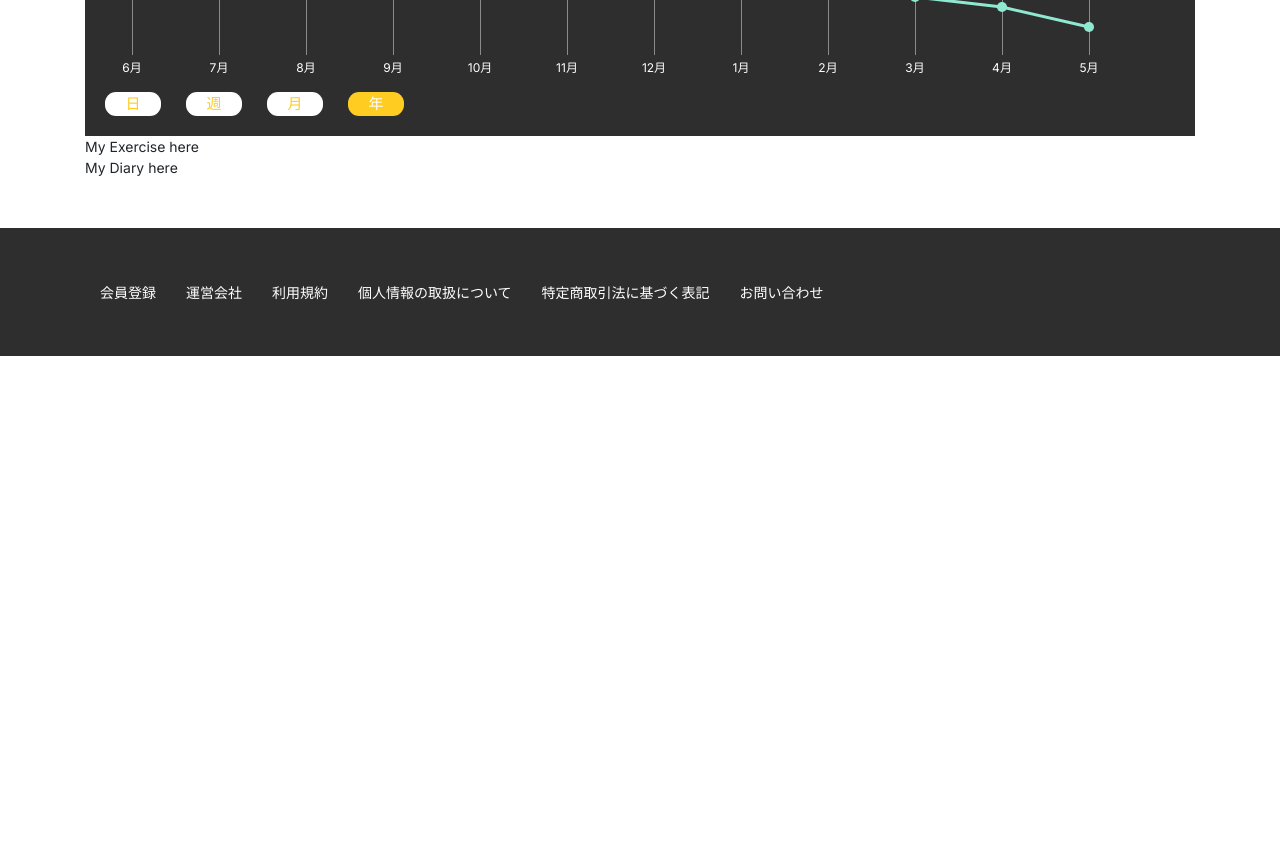
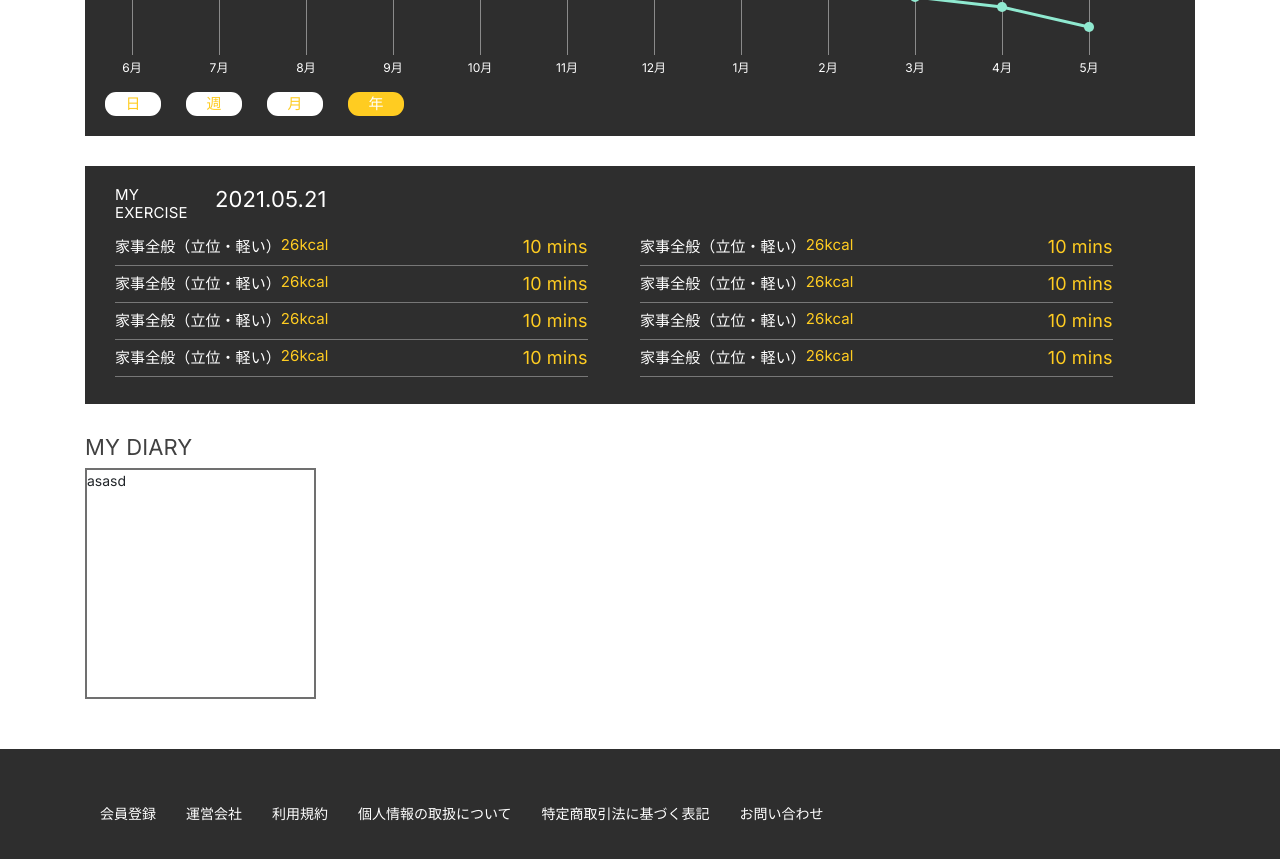
Before and after one commit to honghaijs6/healthy, a Next.js app: page / in a window 1280 px wide. Shown: the part 1860-2719 px from the top of the page. Before the commit the page ends 2216 px from the top, so only its background shows below. Built offline with nearby package versions, Linux system fonts and the light colour scheme.

Commit message:
added My exercise data

```diff
--- a/pages/_app.tsx
+++ b/pages/_app.tsx
@@ -1,6 +1,8 @@
 
 import 'styles/globals.css';
 import 'styles/myGraph.css';
+import 'styles/myRecordData.css';
+import 'styles/myDiary.css';
 
 
 import type { AppProps } from 'next/app'
--- a/pages/home/SectionRecordLabel.tsx
+++ b/pages/home/SectionRecordLabel.tsx
@@ -1,3 +1,4 @@
+
 import LineChart from "components/LineChart"
 import SquareRecord from "components/SqareRecord"
 
@@ -21,11 +22,60 @@ const SectionRecordLabel = () => {
                 </div>
 
                 <div className="my-record-data">
-                    My Exercise here
+
+                    <div className="title">
+                        <label>My Exercise</label>
+                        <span>2021.05.21</span>
+                    </div>
+                    <div className="content">
+                        <div className="left">
+                            <ul className="data">
+                                {
+                                    Array.from(Array(10)).map((_, index) => {
+                                        return (
+                                            <li key={index}>
+                                                <div className="title">
+                                                    家事全般（立位・軽い）<br />
+                                                    <span>26kcal</span>
+                                                </div>
+                                                <div className="time">
+                                                    10 mins
+                                                </div>
+                                            </li>
+                                        )
+                                    })
+                                }
+                            </ul>
+                        </div>
+                        <div className="right">
+                            <ul className="data">
+                                {
+                                    Array.from(Array(8)).map((_, index) => {
+                                        return (
+                                            <li key={index}>
+                                                <div className="title">
+                                                    家事全般（立位・軽い）<br />
+                                                    <span>26kcal</span>
+                                                </div>
+                                                <div className="time">
+                                                    10 mins
+                                                </div>
+                                            </li>
+                                        )
+                                    })
+                                }
+                            </ul>
+                        </div>
+                    </div>
                 </div>
 
                 <div className="my-record-diary">
-                    My Diary here
+                    <h3>My Diary</h3>
+                    <div className="content">
+                        <div className="diary">
+                            asasd
+                        </div>
+                    </div>
                 </div>
 
             </div>
--- a/styles/globals.css
+++ b/styles/globals.css
@@ -339,14 +339,7 @@ a {
     background-color: var(--dark);
 }
 
-.my-record-graph {
-    margin-top: 30px;
 
-    /*height: 334px;
-    overflow-y: hidden;
-    */
-
-}
 
 /************END MY RECORD**************************/
 
--- /dev/null
+++ b/styles/myDiary.css
@@ -0,0 +1,37 @@
+:root {
+    --light: #fff;
+    --dark: #2e2e2e;
+    --dark-light: #414141;
+    --gray: #777777;
+    --yellow: #ffcc21;
+    --organge-light: #ff963c;
+    --organge-dark: #ea6c00;
+    --blue-light: #8fe9d0;
+}
+.my-record-diary {
+    margin-top: 30px;
+}
+
+.my-record-diary > h3 {
+    text-transform: uppercase;
+    font-family: 'Inter';
+    font-style: normal;
+    font-weight: 400;
+    font-size: 22px;
+    line-height: 27px;
+    /* or 123% */
+
+    letter-spacing: 0.11px;
+
+    color: #414141;
+}
+
+.my-record-diary > .content{
+    display: flex;
+    flex-wrap: wrap;
+}
+
+.my-record-diary > .content .diary{
+    width: 231px; height: 231px;
+    border: 2px solid #707070
+}
--- a/styles/myGraph.css
+++ b/styles/myGraph.css
@@ -9,6 +9,14 @@
     --blue-light: #8fe9d0;
 }
 
+.my-record-graph {
+    margin-top: 30px;
+
+    /*height: 334px;
+    overflow-y: hidden;
+    */
+
+}
 .my-chart {
     background-color: var(--dark);
     padding-top: 15px;
--- /dev/null
+++ b/styles/myRecordData.css
@@ -0,0 +1,135 @@
+.my-record-data > .content::-webkit-scrollbar {
+    width: 6px !important;
+}
+
+.my-record-data > .content::-webkit-scrollbar-track {
+    background: #777777;
+    border-radius: 3px;
+}
+
+.my-record-data > .content::-webkit-scrollbar-thumb {
+
+    background: #FFCC21;
+    border-radius: 3px;
+
+}
+
+:root {
+    --light: #fff;
+    --dark: #2e2e2e;
+    --dark-light: #414141;
+    --gray: #777777;
+    --yellow: #ffcc21;
+    --organge-light: #ff963c;
+    --organge-dark: #ea6c00;
+    --blue-light: #8fe9d0;
+}
+.my-record-data {
+    margin-top: 30px;
+    background-color: var(--dark);
+    padding: 20px 30px;
+}
+.my-record-data .title {
+    color: #fff;
+    display: flex;
+    justify-content: flex-start;
+}
+
+.my-record-data .title label {
+    width: 50px;
+    font-family: 'Inter';
+    text-transform: uppercase;
+    font-style: normal;
+    font-weight: 400;
+    font-size: 15px;
+    line-height: 18px;
+    /* or 120% */
+
+    letter-spacing: 0.15px;
+
+    color: #ffffff;
+}
+
+.my-record-data > .title > span {
+    margin-left: 50px;
+    font-family: 'Inter';
+    font-style: normal;
+    font-weight: 400;
+    font-size: 22px;
+    line-height: 27px;
+    /* identical to box height, or 123% */
+
+    letter-spacing: 0.11px;
+
+    color: #ffffff;
+}
+
+.my-record-data > .content {
+    display: flex;
+    flex-direction: row;
+    max-height: 155px;
+    overflow-y: auto;
+}
+
+.my-record-data > .content > .left,
+.my-record-data > .content > .right {
+    width: 45%;
+}
+
+.my-record-data > .content > .right {
+    margin-left: 5%;
+}
+
+.my-record-data ul.data {
+    margin: 0px;
+    padding: 0px;
+}
+.my-record-data ul.data li {
+    list-style: none;
+    display: flex;
+    justify-content: space-between;
+
+    color: white;
+
+    font-family: 'Hiragino Kaku Gothic Pro';
+    font-style: normal;
+    font-weight: 300;
+    font-size: 15px;
+    line-height: 22px;
+    /* identical to box height, or 147% */
+
+    letter-spacing: 0.075px;
+    padding: 7px 0;
+
+    border-bottom: 1px solid #777777;
+}
+.my-record-data ul.data li:last-of-type {
+    border: 0px;
+}
+
+.my-record-data ul.data li .title span {
+    font-family: 'Inter';
+    font-style: normal;
+    font-weight: 400;
+    font-size: 15px;
+    line-height: 18px;
+    /* identical to box height, or 120% */
+
+    letter-spacing: 0.075px;
+
+    color: #ffcc21;
+}
+
+.my-record-data ul.data li .time {
+    font-family: 'Inter';
+    font-style: normal;
+    font-weight: 400;
+    font-size: 18px;
+    line-height: 22px;
+    /* identical to box height, or 122% */
+
+    text-align: right;
+    letter-spacing: 0.09px;
+
+    color: #ffcc21;
+}
```
